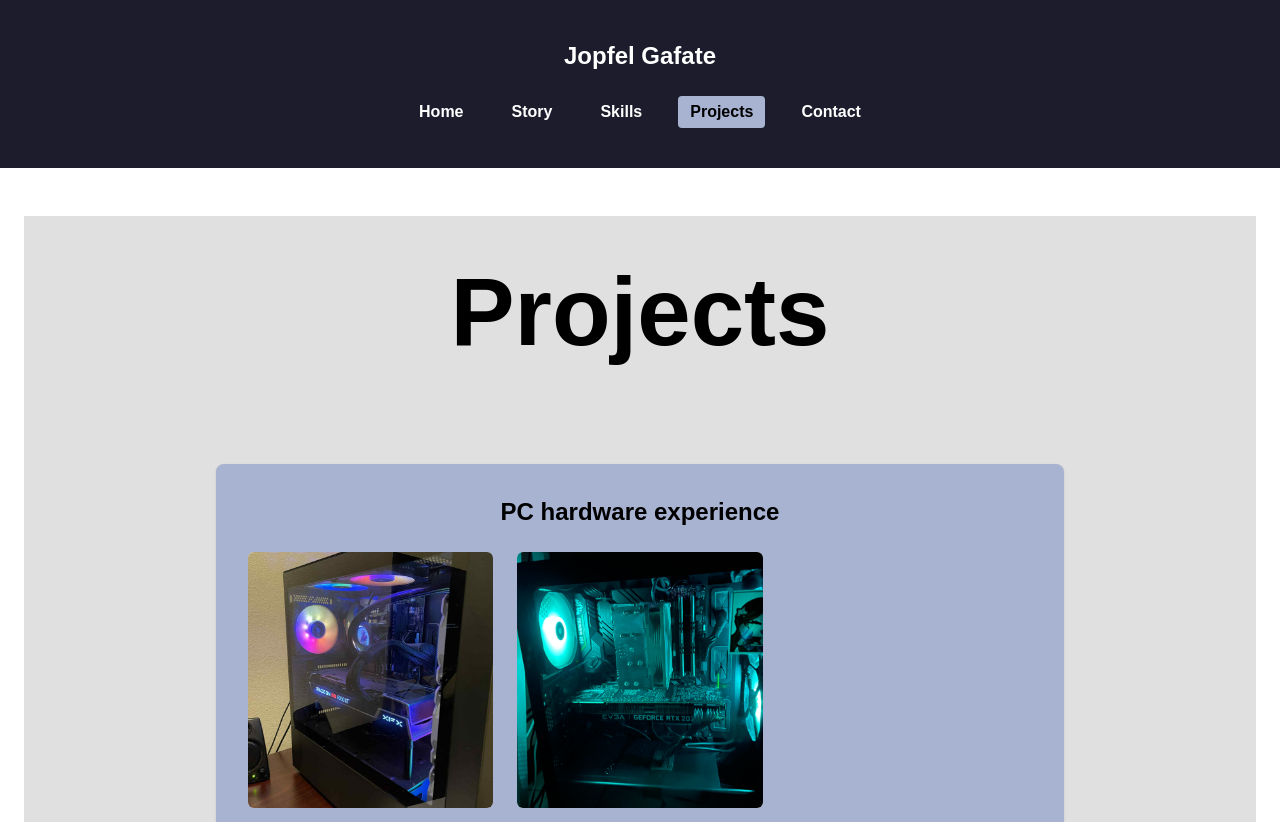
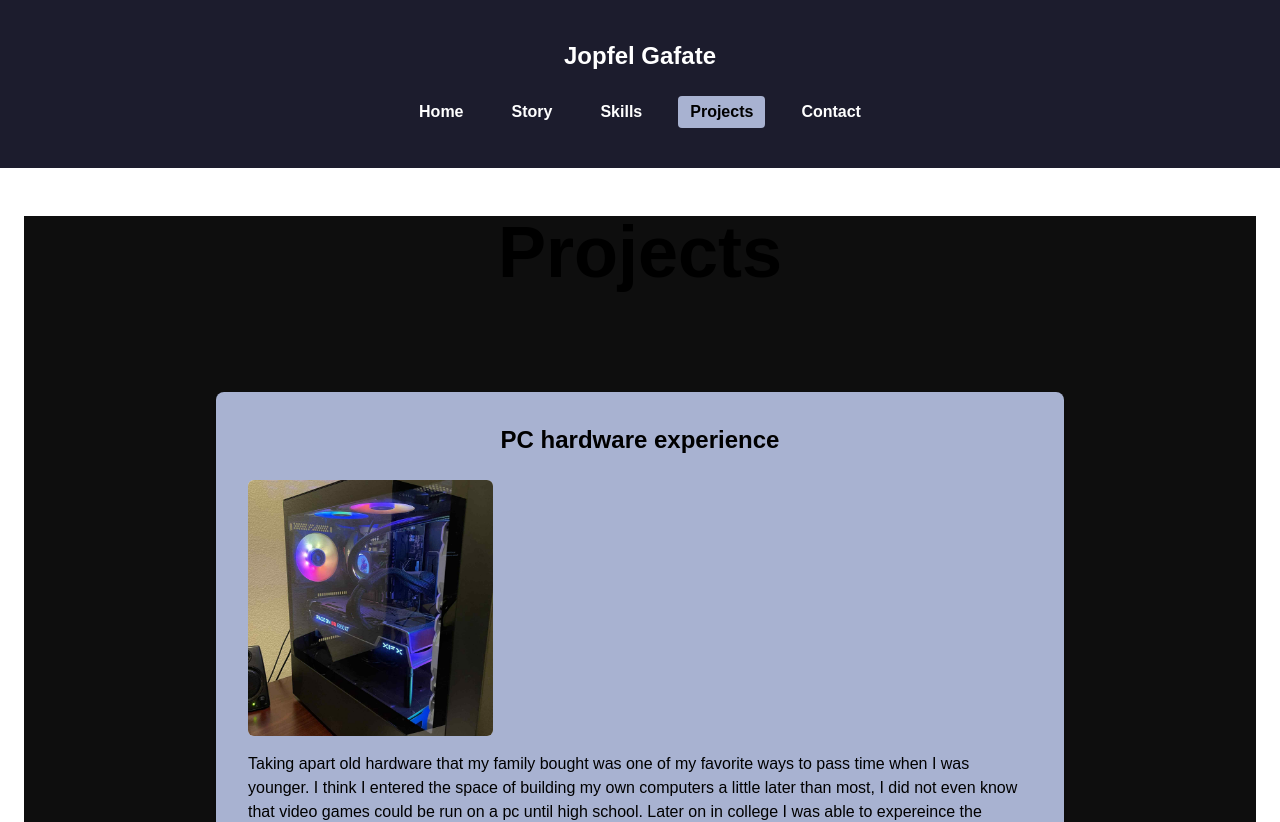
Before and after one commit to jooooooooooooooooo-web/gafate_nextjs_portfolio, a Next.js app: page /projects in a window 1280 px wide. Shown: the top 822 px of the page. Built offline with nearby package versions, Linux system fonts and the light colour scheme.

Commit message:
fixed formatting issues

```diff
--- a/src/app/projects/page.jsx
+++ b/src/app/projects/page.jsx
@@ -5,9 +5,9 @@ import Image from "next/image"
 
 export default function Projects() {
   return (
-    <div className="w-full bg-[#e0e0e0] py-12">
+    <div className="bg-[#0e0e0e] h-[200vh] w-full text-white content">
       <div className="max-w-4xl mx-auto px-6">
-        <h1 className="text-8xl font-bold text-center text-black mb-26">Projects</h1>
+        <h1 className="text-7xl font-bold text-center text-black mb-26">Projects</h1>
 
         <div className="bg-[#a8b2d1] rounded-lg shadow-sm p-8">
           <h2 className="text-2xl font-bold text-center text-black mb-6">
@@ -24,14 +24,6 @@ export default function Projects() {
               />
             </div>
 
-            <div className="relative w-full h-64 rounded-md overflow-hidden bg-gray-100">
-              <Image
-                src="/pc2.jpg"
-                alt="PC build 2"
-                fill
-                className="object-cover transition-transform duration-300 group-hover:scale-105"
-              />
-            </div>
           </div>
           <p className="text-1xl mb-6 text-black mt-4">
             Taking apart old hardware that my family bought was one of my favorite ways to pass time when I was younger. I think I
--- a/src/app/story/page.tsx
+++ b/src/app/story/page.tsx
@@ -4,7 +4,7 @@ const Story = ()=> {
       <div className="max-w-4xl w-full px-4">
         <ul className="list-outside pl-10 space-y-4">
           <li>
-            <p className="text-black text-[60px] font-bold">Beginnings</p>
+            <p className="text-black text-[40px] font-bold">Beginnings</p>
             <p className="text-black text-[18px] text-base leading-7">
                 I was always interested in technology. My dad was a mecahnical engineer, so he would tinker with cars and small
                 devices all around the house. I remember my first time trying it out for myself was opening up an old game console
```
